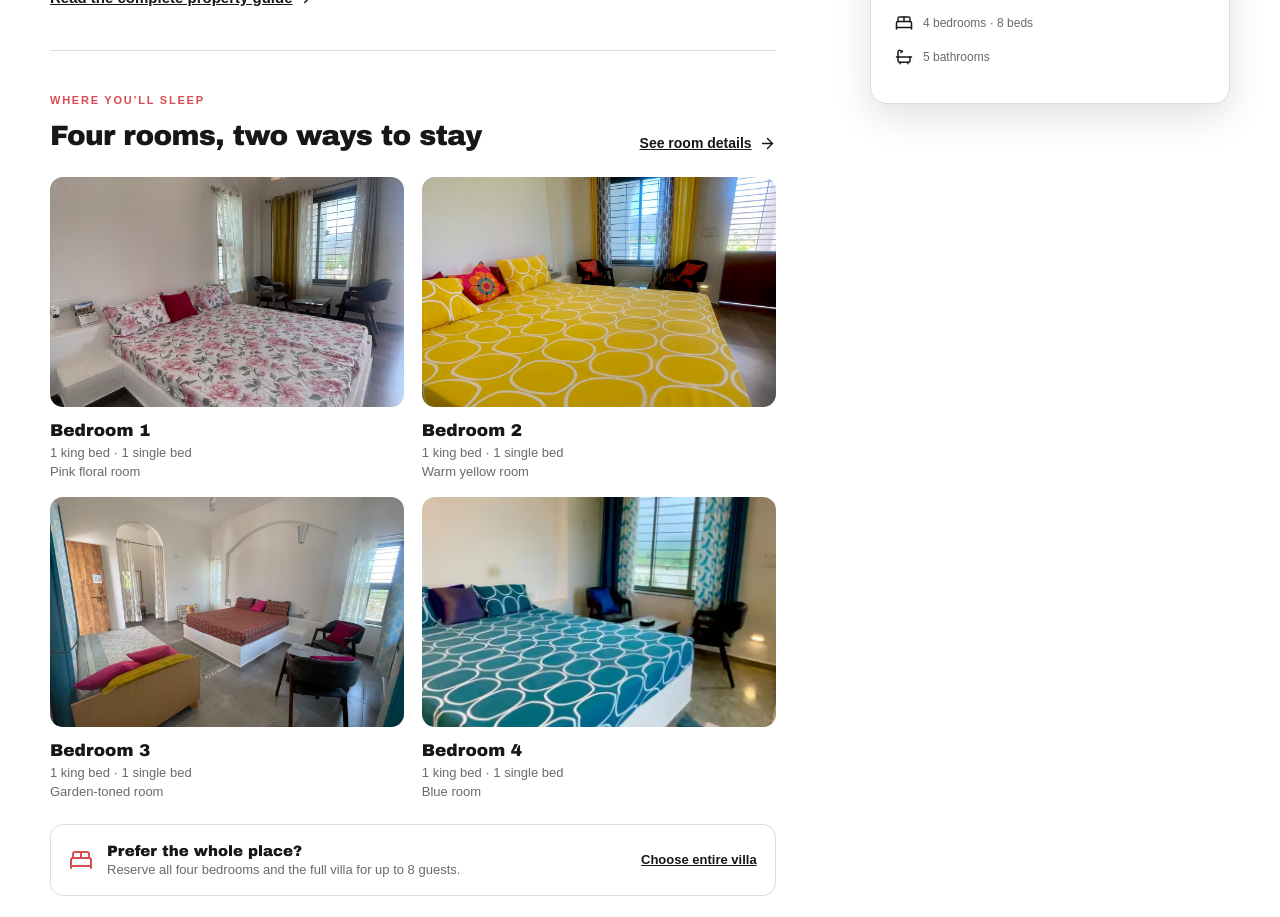
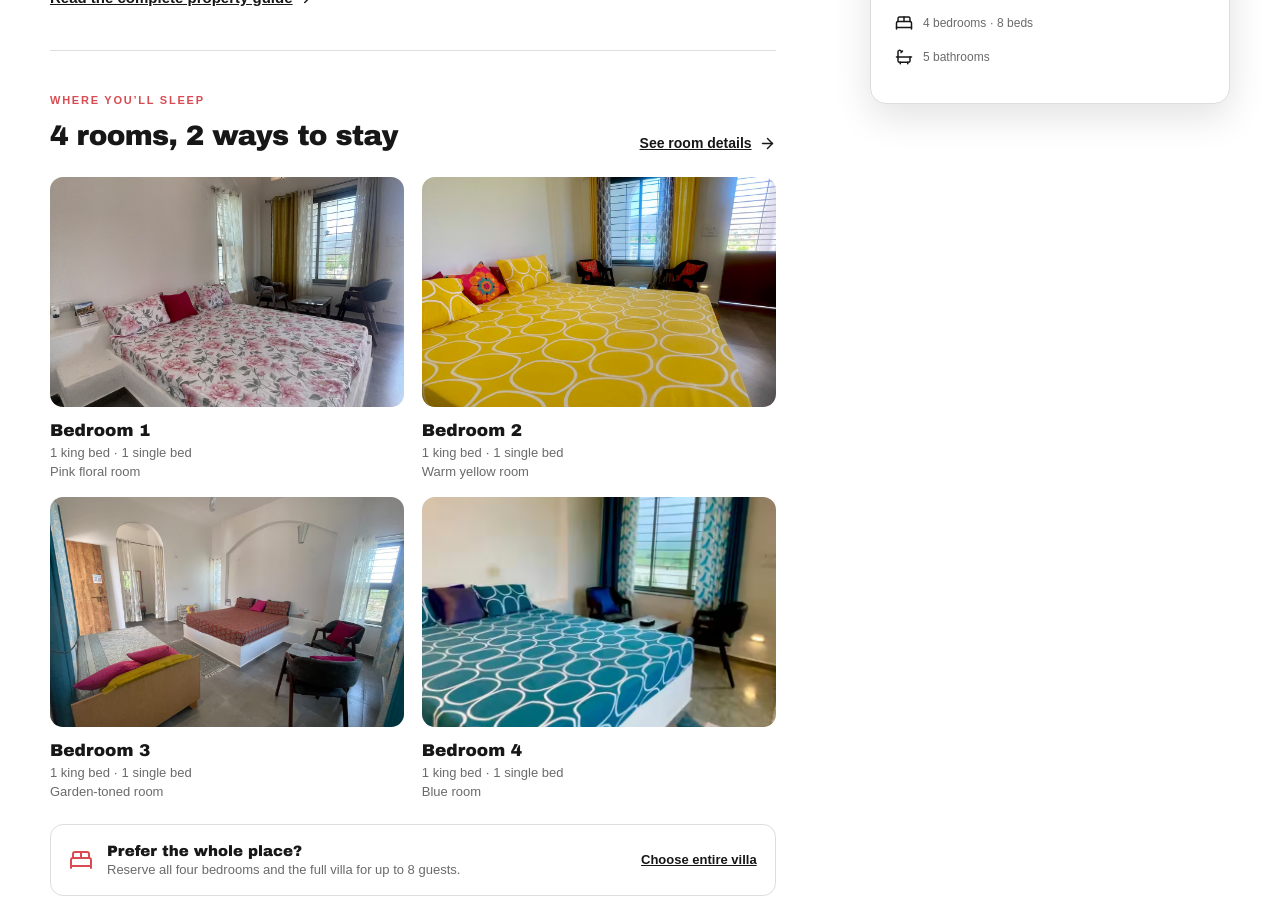
Before and after one commit to revanhills/revanhills, a Next.js app: page / in a window 1280 px wide. Shown: the part 1380-2297 px from the top of the page. Built offline with nearby package versions, Linux system fonts and the light colour scheme.

Commit message:
Use numerals in room heading

```diff
--- a/src/components/property-listing.tsx
+++ b/src/components/property-listing.tsx
@@ -120,7 +120,7 @@ export function PropertyListing() {
           </section>
 
           <section id="rooms" className="listing-section">
-            <div className="section-title"><div><p className="eyebrow">WHERE YOU’LL SLEEP</p><h2>Four rooms, two ways to stay</h2></div><Link href="/rooms">See room details <ArrowRight size={17} /></Link></div>
+            <div className="section-title"><div><p className="eyebrow">WHERE YOU’LL SLEEP</p><h2>4 rooms, 2 ways to stay</h2></div><Link href="/rooms">See room details <ArrowRight size={17} /></Link></div>
             <div className="room-scroll">{roomItems.map((room) => <article className="room-card" key={room.slug}><Link href={`/book?stay=room&room=${room.slug}`}><div className="room-card__image"><Image src={room.image} alt={room.name} fill sizes="(max-width: 760px) 78vw, 30vw" /></div><h3>{room.name}</h3><p>{room.beds}</p><span>{room.tone}</span></Link></article>)}</div>
             <div className="stay-choice-callout"><BedDouble /><div><h3>Prefer the whole place?</h3><p>Reserve all four bedrooms and the full villa for up to 8 guests.</p></div><Link href="/book?stay=villa">Choose entire villa</Link></div>
           </section>
```
